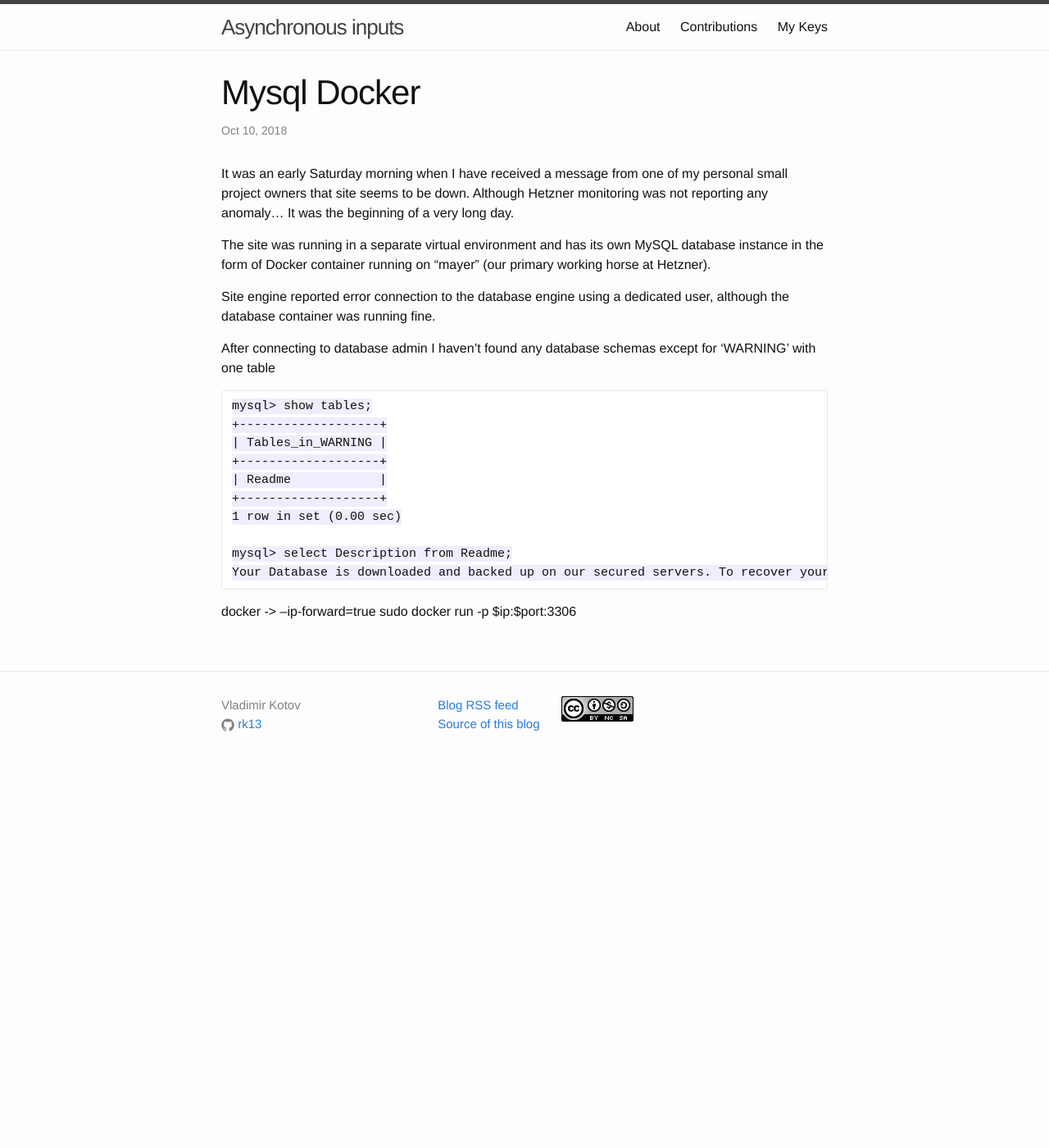
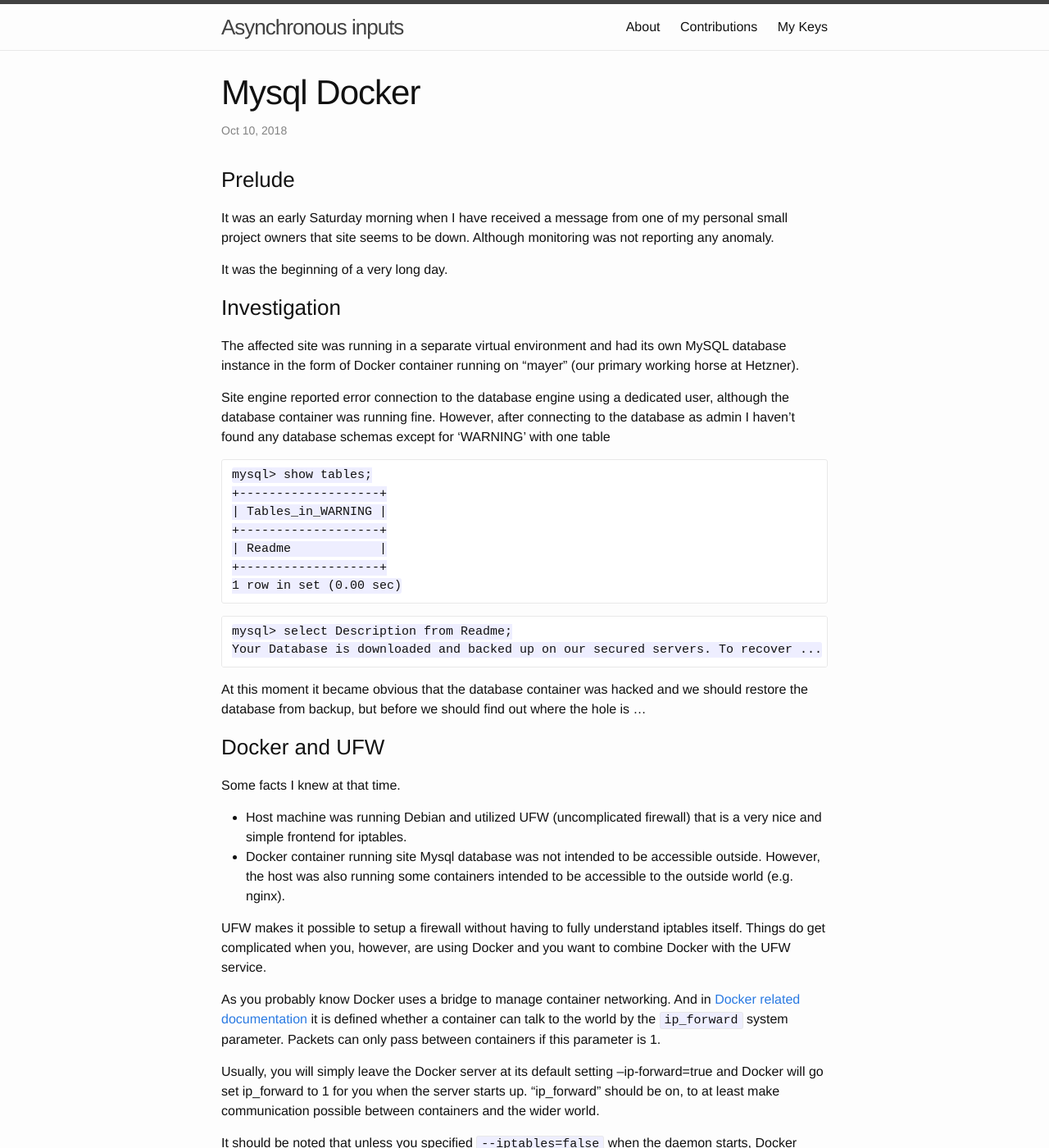
Before and after one commit to rk13/rk13.github.io, a Jekyll site: the page built from _posts/2018-10-10-mysql-docker.markdown, in a window 1280 px wide and 1400 px high. Shown: the whole window at 82% size. Built offline with Jekyll 4.4.1, drawn with Linux system fonts in a browser that asks for light colours; Markdown is read by kramdown in place of the engine named in the settings; some of the changed text lies outside the part shown.

Commit message:
Complete mysql-docker

````diff
--- a/_posts/2018-10-10-mysql-docker.markdown
+++ b/_posts/2018-10-10-mysql-docker.markdown
@@ -4,13 +4,16 @@
 date:   2018-10-10 12:00:00
 ---
 
-It was an early Saturday morning when I have received a message from one of my personal small project owners that site seems to be down. Although Hetzner monitoring was not reporting any anomaly... It was the beginning of a very long day.
+### Prelude
+It was an early Saturday morning when I have received a message from one of my personal small project owners that site seems to be down. Although monitoring was not reporting any anomaly.
 
-The site was running in a separate virtual environment and has its own MySQL database instance in the form of Docker container running on "mayer" (our primary working horse at Hetzner).
+It was the beginning of a very long day.
+
+### Investigation
+The affected site was running in a separate virtual environment and had its own MySQL database instance in the form of Docker container running on "mayer" (our primary working horse at Hetzner).
 
 Site engine reported error connection to the database engine using a dedicated user, although the database container was running fine.
-
-After connecting to database admin I haven't found any database schemas except for 'WARNING' with one table
+However, after connecting to the database as admin I haven't found any database schemas except for 'WARNING' with one table
 
 ```
 mysql> show tables;
@@ -20,10 +23,73 @@
 | Readme            |
 +-------------------+
 1 row in set (0.00 sec)
-
-mysql> select Description from Readme;
-Your Database is downloaded and backed up on our secured servers. To recover your lost data: Send 0.6 BTC to our BitCoin Address and Contact us by eMail with your server IP Address and a Proof of Payment. Any eMail without your server IP Address and a Proof of Payment together will be ignored. We will drop the backup after 24 hours. You are welcome!.
 ```
 
-docker -> --ip-forward=true
-sudo docker run  -p $ip:$port:3306
+```
+mysql> select Description from Readme;
+Your Database is downloaded and backed up on our secured servers. To recover ...
+```
+
+At this moment it became obvious that the database container was hacked and we should restore the database from backup, but before we should find out where the hole is ...
+
+### Docker and UFW
+Some facts I knew at that time.
+
+* Host machine was running Debian and utilized UFW (uncomplicated firewall) that is a very nice and simple frontend for iptables.
+* Docker container running site Mysql database was not intended to be accessible outside. However, the host was also running some containers intended to be accessible to the outside world (e.g. nginx).
+
+
+UFW makes it possible to setup a firewall without having to fully understand iptables itself. Things do get complicated when you, however, are using Docker and you want to combine Docker with the UFW service.
+
+As you probably know Docker uses a bridge to manage container networking. And in [Docker related documentation](https://docs.docker.com/v1.5/articles/networking/#the-world) it is defined whether a container can talk to the world by the ```ip_forward``` system parameter. Packets can only pass between containers if this parameter is 1.
+
+Usually, you will simply leave the Docker server at its default setting --ip-forward=true and Docker will go set ip_forward to 1 for you when the server starts up. "ip_forward" should be on, to at least make communication possible between containers and the wider world.
+
+It should be noted that unless you specified ```--iptables=false``` when the daemon starts, Docker server will append forwarding rules to the DOCKER filter chain directly. And Docker's forward rules permit all external source IPs by default.
+By default, UFW drops all forwarding traffic. But in our case default rules for UFW were the following ```DEFAULT_FORWARD_POLICY="ACCEPT"```.
+
+### Solution
+
+This was enough to understand that the problem was caused by site MySql container being open to the wider world and it was only a matter of time when the database password is bruteforced.
+
+Similar problem for MongoDB containers was discussed by [TechRepublic here](https://www.techrepublic.com/article/how-to-fix-the-docker-and-ufw-security-flaw/).
+The siggested fix was to go back to add ```DOCKER_OPTS="--iptables=false"```.
+However, in our case Docker was also running some containers intended to be accessible to the outside world, so not appending forwarding rules to DOCKER filter chain at all was not an option.
+
+A quick solution was to identify all containers with exposed ports outside and restrict ip to server internal interface if the container was intended to be accessible from another container or to the public if it should be accessible to the outside world
+```
+docker run -p $ip:$port:$mysql_port
+```
+
+Final simple script I used to run this and all other mysql containers
+
+```
+# internal ip / port
+ip=
+port=
+db_name=
+db_user=
+db_password=
+
+hostname=`basename $PWD`
+db_dir="docker-volumes-mysql/$hostname"
+init_dir="docker/$hostname/docker-entrypoint-initdb.d"
+
+sudo docker stop $hostname
+sudo docker rm -f $hostname
+
+sudo docker run
+-p $ip:$port:3306
+--restart always
+-v "$db_dir":/var/lib/mysql
+-v "$init_dir":/docker-entrypoint-initdb.d
+--name $hostname
+-e MYSQL_DATABASE=$db_name
+-e MYSQL_USER=$db_user
+-e MYSQL_PASSWORD=$db_password
+-d mysql:latest
+```
+
+After that, it was pretty easy to restore container data from the backup, but this is a story for next time :).
+
+See ya!
````
